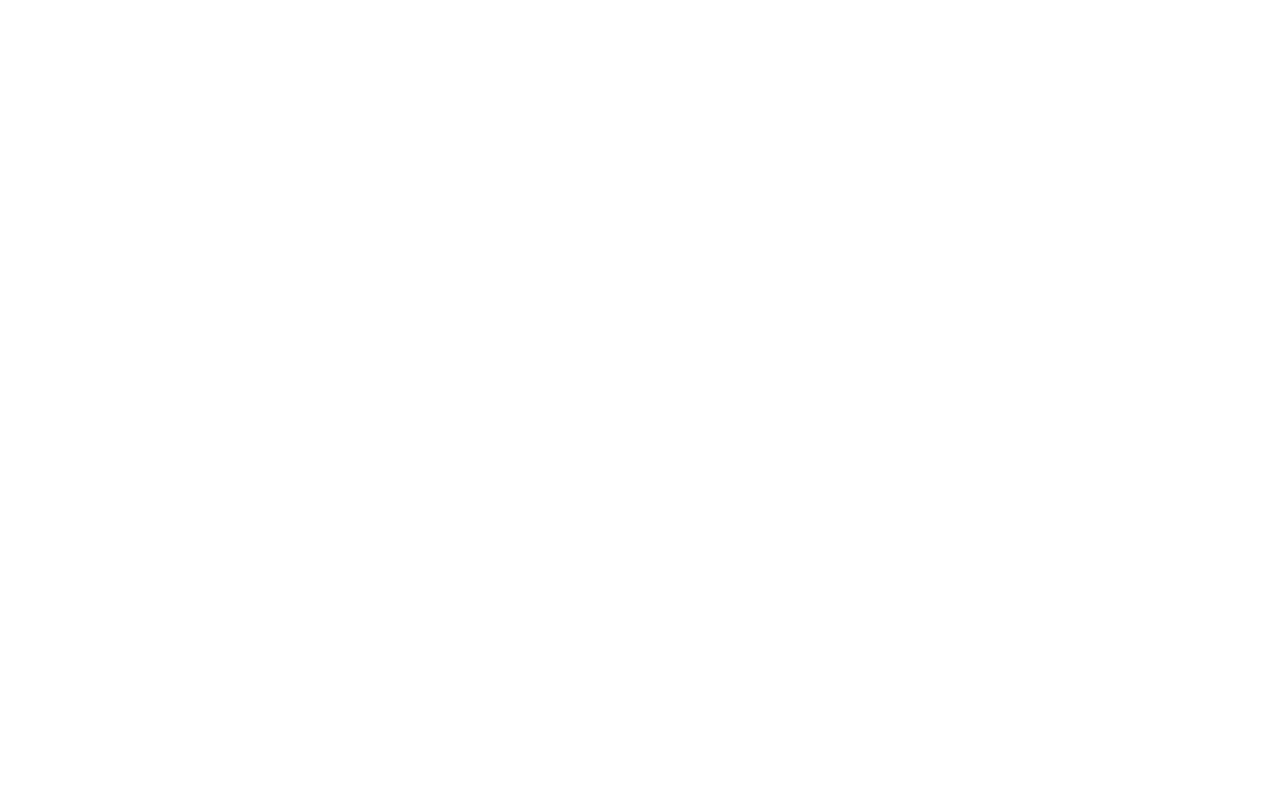
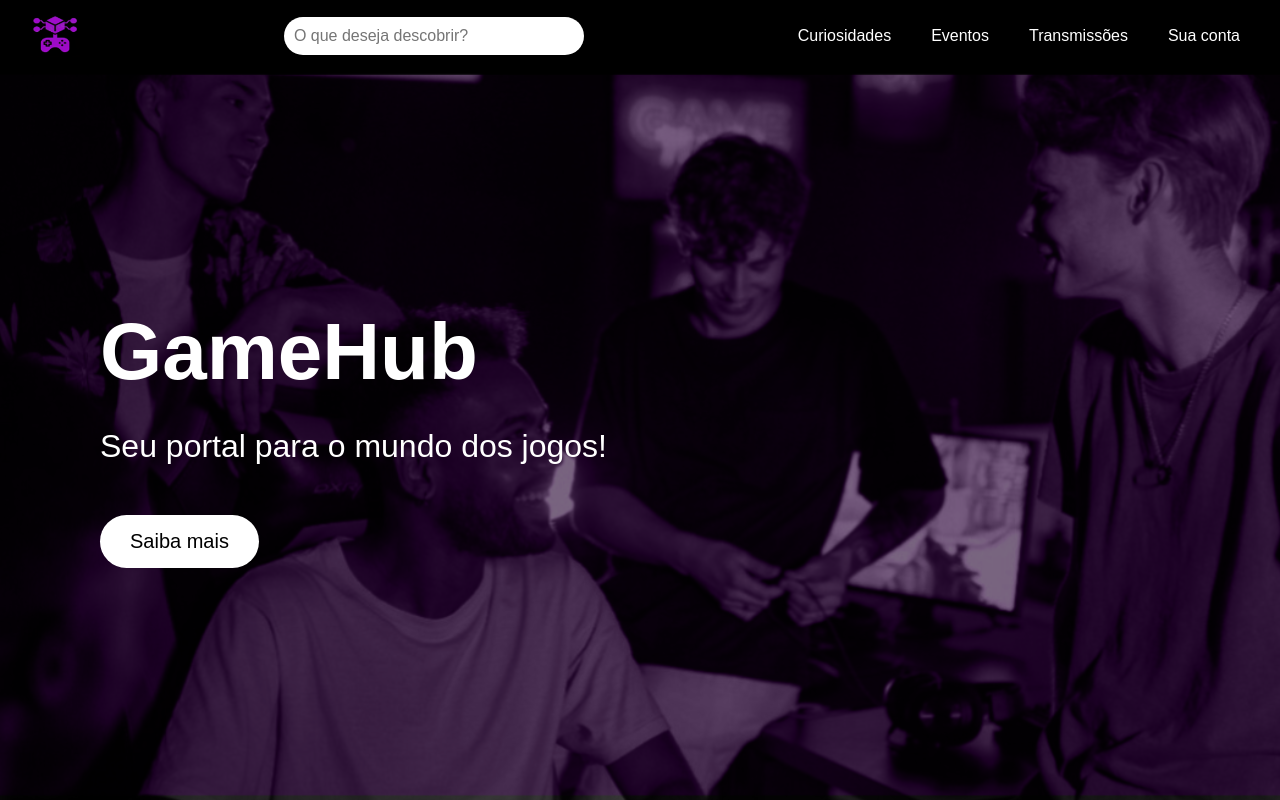
Before and after one commit to AndreyMonti/projeto-game-hub, a PHP site: page / in a window 1280 px wide. Before the commit the page is empty. Run offline with PHP 8.4, Linux system fonts and the light colour scheme.

Commit message:
Tela inicial

```diff
--- a/Tela inicial/index.html
+++ b/Tela inicial/index.html
@@ -7,6 +7,30 @@
     <link rel="stylesheet" href="style.css">
 </head>
 <body>
+    <header>
+        <img src="./imagens/Captura de tela 2024-08-22 081132.png" alt="Ícone" class="logo">
+        <div class="search-bar">
+            <input type="text" placeholder="O que deseja descobrir?">
+        </div>
+        <nav>
+            <ul>
+                <li><a href="#">Curiosidades</a></li>
+                <li><a href="#">Eventos</a></li>
+                <li><a href="#">Transmissões</a></li>
+                <li><a href="#">Sua conta</a></li>
+            </ul>
+        </nav>
+    </header>
+    <main>
+        <div class="hero">
+            <div class="overlay"></div>
+            <div class="content">
+                <h1>GameHub</h1>
+                <p>Seu portal para o mundo dos jogos!</p>
+                <button>Saiba mais</button>
+            </div>
+        </div>
+    </main>
 
 </body>
 </html>
--- a/Tela inicial/style.css
+++ b/Tela inicial/style.css
@@ -1,3 +1,108 @@
-*{
-    padding: auto;
+* {
+    margin: 0;
+    padding: 0;
+    box-sizing: border-box;
+    font-family: Arial, sans-serif;
 }
+
+html, body {
+    height: 100%;
+    overflow: hidden;
+}
+
+body {
+    background-color: #000;
+    color: #fff;
+}
+
+header {
+    display: flex;
+    justify-content: space-between;
+    align-items: center;
+    padding: 15px 30px;
+    background-color: #000;
+}
+
+header .logo {
+    width: 50px;
+    height: auto;
+}
+
+.search-bar input {
+    padding: 10px;
+    border-radius: 50px;
+    border: none;
+    width: 300px;
+    font-size: 16px;
+}
+
+nav ul {
+    list-style: none;
+    display: flex;
+    gap: 20px;
+}
+
+nav ul li a {
+    color: #fff;
+    text-decoration: none;
+    font-size: 16px;
+    padding: 5px 10px;
+    transition: background-color 0.3s;
+}
+
+nav ul li a:hover {
+    background-color: rgba(255, 255, 255, 0.2);
+    border-radius: 5px;
+}
+
+.hero {
+    position: relative;
+    height: calc(100vh - 70px);
+    background: url(./imagens/Captura\ de\ tela\ 2024-08-22\ 085514.png) no-repeat center center/cover;
+    background-blend-mode: screen;
+}
+
+.overlay {
+    position: absolute;
+    top: 0;
+    left: 0;
+    width: 100%;
+    height: 100%;
+    background-color: rgba(0, 0, 0, 0.5);
+}
+
+.content {
+    position: relative;
+    z-index: 2;
+    text-align: left;
+    top: 50%;
+    transform: translateY(-50%);
+    margin-left: 100px;
+    max-width: 700px;
+}
+
+.content h1 {
+    font-size: 80px;
+    margin-bottom: 30px;
+}
+
+.content p {
+    font-size: 32px;
+    margin-bottom: 30px;
+}
+
+.content button {
+    padding: 15px 30px;
+    border: none;
+    border-radius: 50px;
+    background-color: #fff;
+    color: #000;
+    cursor: pointer;
+    font-size: 20px;
+    transition: background-color 0.3s;
+    margin-top: 20px;
+}
+
+.content button:hover {
+    background-color: #ccc;
+}
```
Also changed, not shown: Tela inicial/imagens/Captura de tela 2024-08-22 081132.png (added), Tela inicial/imagens/Captura de tela 2024-08-22 081255.png (added), Tela inicial/imagens/Captura de tela 2024-08-22 085514.png (added).
